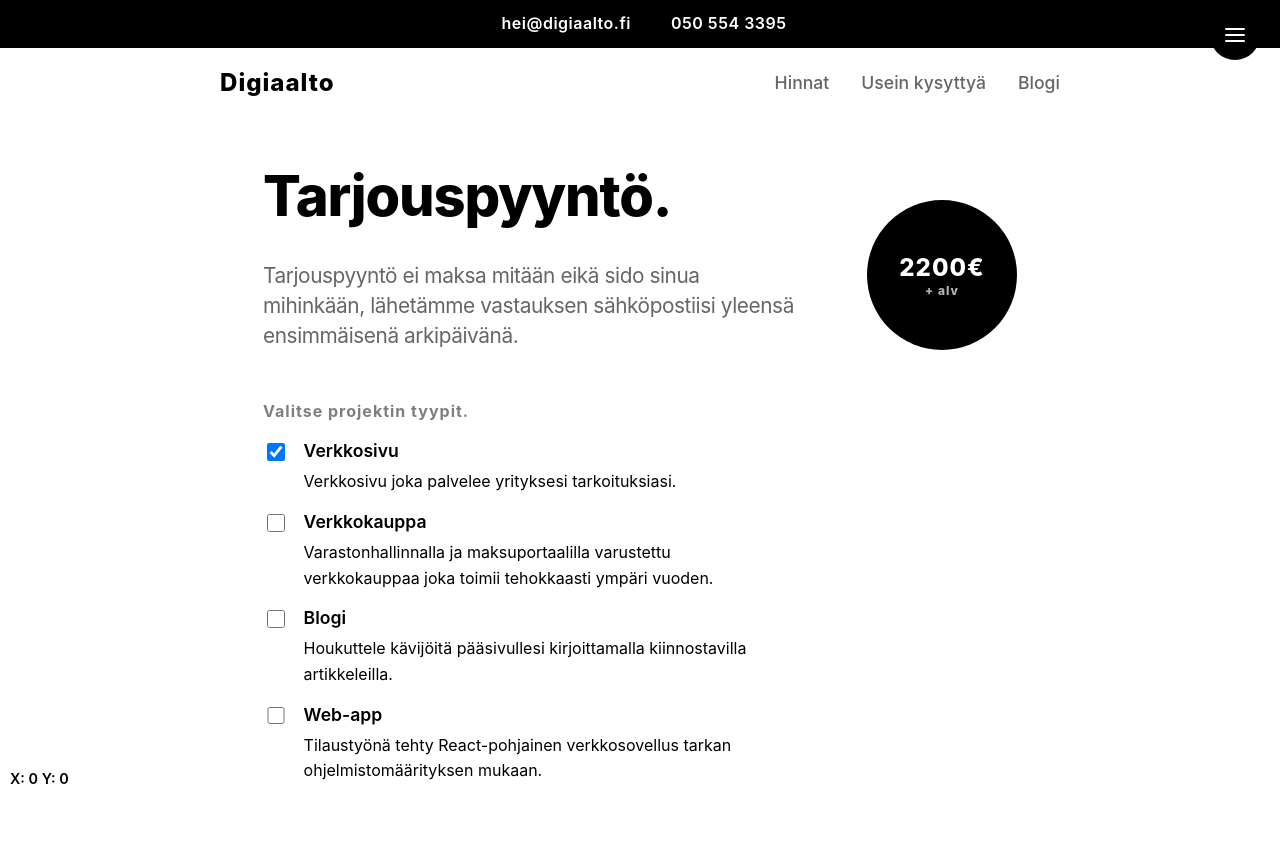
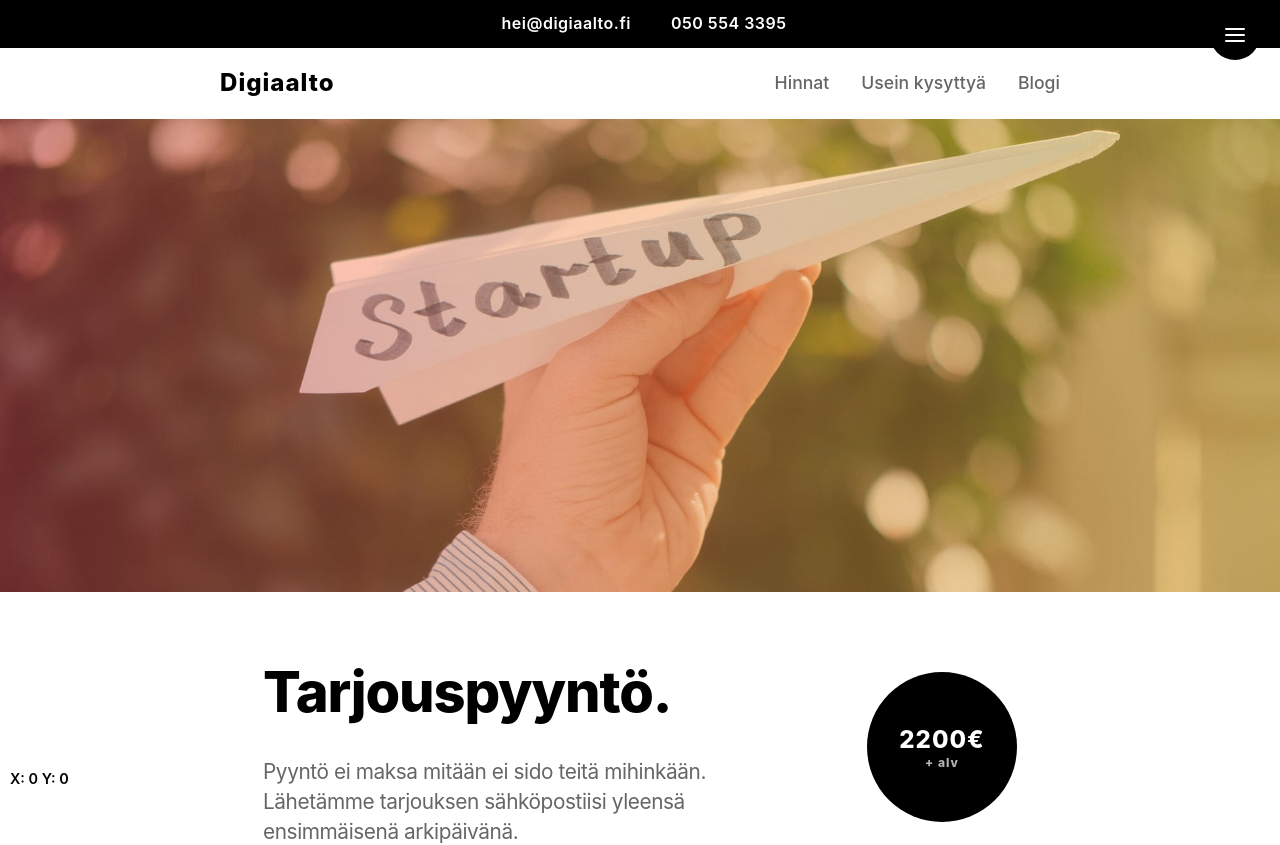
Before and after one commit to digiaalto/etusivu, a Next.js app: page /hinnat in a window 1280 px wide. Shown: the top 845 px of the page. Built offline with nearby package versions, Linux system fonts and the light colour scheme.

Commit message:
Hinnat sivu päivitetty herolla

```diff
--- a/components/etusivu/Hero.js
+++ b/components/etusivu/Hero.js
@@ -49,8 +49,8 @@ export default Hero
 const CtaButtons = () => {
   return (
     <div className={styles.ctaButtons}>
-      <LinkButton href="palvelut" text="Uudet Sivut" smooth />
-      <LinkButton href="/hinnat" text="Hinnat" alternative />
+      <LinkButton href="/hinnat" text="Uudet Sivut" />
+      <LinkButton href="palvelut" text="Lue lisää" alternative smooth />
     </div>
   )
 }
--- a/components/tarjouspyynto/TarjousApp.js
+++ b/components/tarjouspyynto/TarjousApp.js
@@ -9,7 +9,7 @@ import { PriceWidget } from "./index"
 const sisalto = {
   header: "Tarjouspyyntö.",
   subheader:
-    "Tarjouspyyntö ei maksa mitään eikä sido sinua mihinkään, lähetämme vastauksen sähköpostiisi yleensä ensimmäisenä arkipäivänä.",
+    "Pyyntö ei maksa mitään ei sido teitä mihinkään. Lähetämme tarjouksen sähköpostiisi yleensä ensimmäisenä arkipäivänä.",
   vahvistusViesti: {
     success: {
       header: "Kiitos tarjouspyynnöstä!",
--- a/components/tarjouspyynto/TarjousApp.module.sass
+++ b/components/tarjouspyynto/TarjousApp.module.sass
@@ -5,6 +5,7 @@
 // Layout.
 .section
 	@include spacing.hero
+	padding-top: 4em !important
 	display: flex
 	place-items: center
 	place-content: center
--- a/components/tarjouspyynto/TarjousForm.js
+++ b/components/tarjouspyynto/TarjousForm.js
@@ -47,7 +47,7 @@ const sisalto = {
   lisatiedot: {
     projektiKuvaus: {
       name: "projektiKuvaus",
-      label: "Kerro projektista omin sanoin.",
+      label: "Kerro projektista omin sanoin (laajuus, vaatimukset, tarkoitus).",
     },
   },
   palvelut: {
--- a/pages/hinnat.js
+++ b/pages/hinnat.js
@@ -1,12 +1,22 @@
 import Layout from "../components/layouts"
 import TarjousApp from "../components/tarjouspyynto"
+import Image from "next/image"
+import styles from "@/styles/pages/hinnat.module.sass"
 
-const Hinta = () => {
+const Hinnat = () => {
   return (
     <Layout topbar={true}>
+      <div className={styles.heroWrapper}>
+        <Image
+          src="/images/hinnat/tausta_paperikone.jpg"
+          layout="fill"
+          objectFit="cover"
+          alt="Tarjouspyyntöä kuvaava paperilentokone."
+        />
+      </div>
       <TarjousApp />
     </Layout>
   )
 }
 
-export default Hinta
+export default Hinnat
--- /dev/null
+++ b/styles/pages/hinnat.module.sass
@@ -0,0 +1,30 @@
+@use "@/partials/breakpoints"
+@use "@/partials/gradients"
+
+.heroWrapper
+	position: relative
+	width: 100%
+	height: 100%
+	max-height: 50vh
+	height: 50vh
+	background-color: #f9f9f9
+	&::after
+		display: block
+		position: absolute
+		left: 0
+		top: 0
+		width: 100%
+		height: 100%
+		content: ""
+		background: gradients.$gradient3
+		opacity: 0.4
+
+@include breakpoints.tablet
+	.heroWrapper
+		height: 60vh
+		max-height: 60vh
+		margin-top: 3rem
+
+@include breakpoints.laptop
+	.heroWrapper
+		margin-top: 7rem
```
Also changed, not shown: public/images/hinnat/tausta_paperikone.jpg (added).
